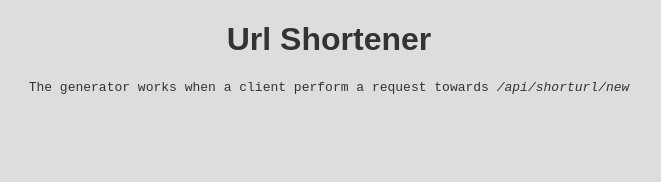
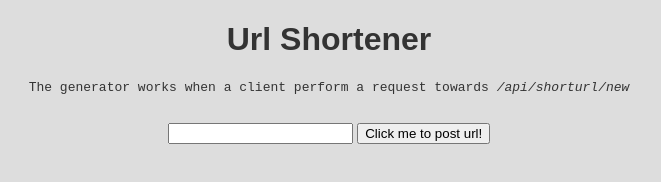
Before and after one commit to juanramirezcastaneda/url-shortener, a website: page views/index.html in a window 1280 px wide. Shown: the whole page, without its empty margins (311-972 px from the left). Drawn offline with Linux system fonts and the light colour scheme.

Commit message:
load configuration variable from .env

```diff
--- a/package.json
+++ b/package.json
@@ -16,6 +16,7 @@
     "mongoose": "5.8.11"
   },
   "devDependencies": {
+    "dotenv": "^8.2.0",
     "nodemon": "^2.0.2"
   }
 }
--- a/server.js
+++ b/server.js
@@ -1,5 +1,6 @@
 'use strict';
 
+require('dotenv').config();
 var express = require('express');
 var mongo = require('mongodb');
 var mongoose = require('mongoose');
--- a/views/index.html
+++ b/views/index.html
@@ -26,6 +26,10 @@
       <pre>
         The generator works when a client perform a request towards <i>/api/shorturl/new</i>
       </pre>
+      <div>
+        <input type="text">
+        <button id='post-url'>Click me to post url!</button>
+      </div>
     </main>
   </body>
 </html>
```
Also changed, not shown: 1 other file.
